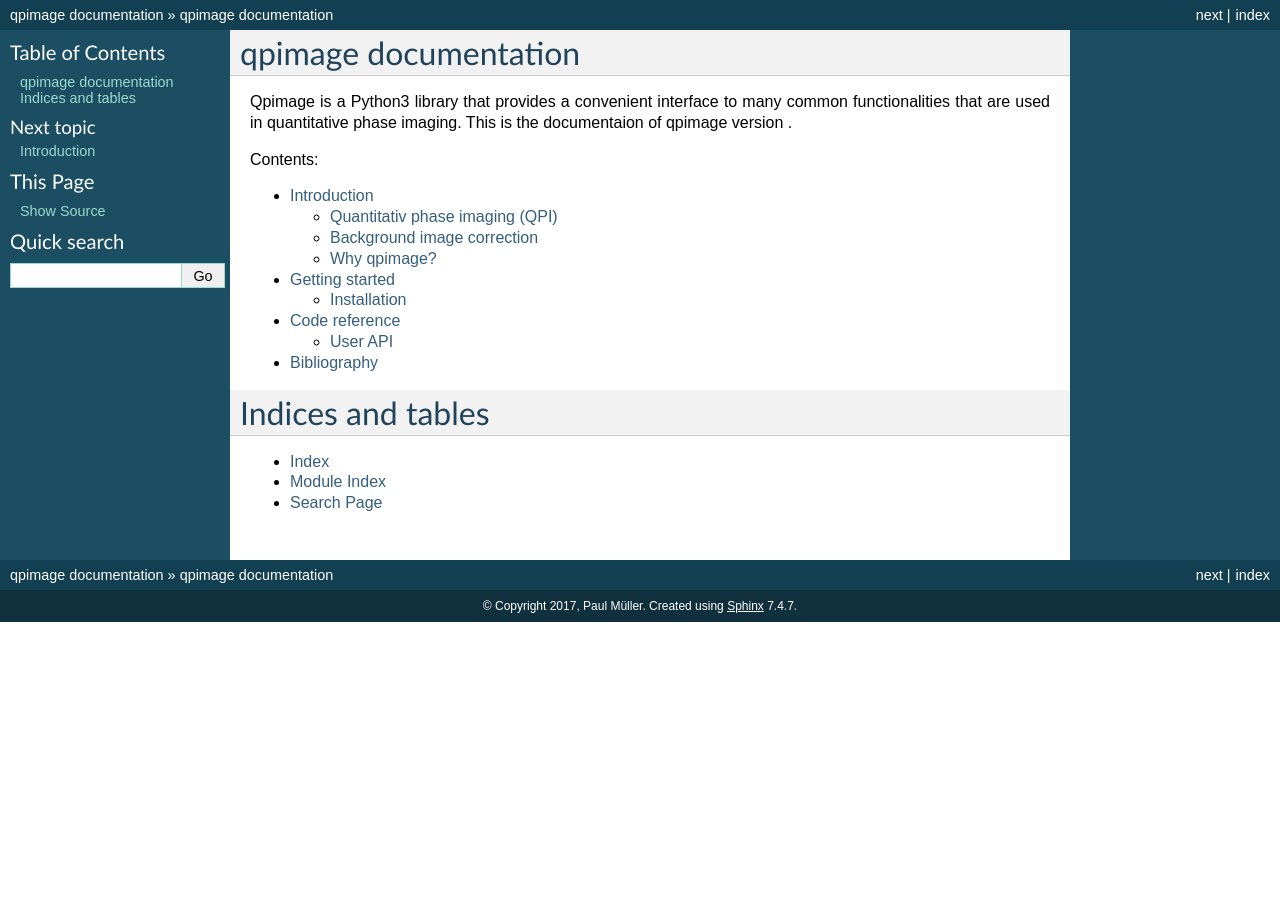
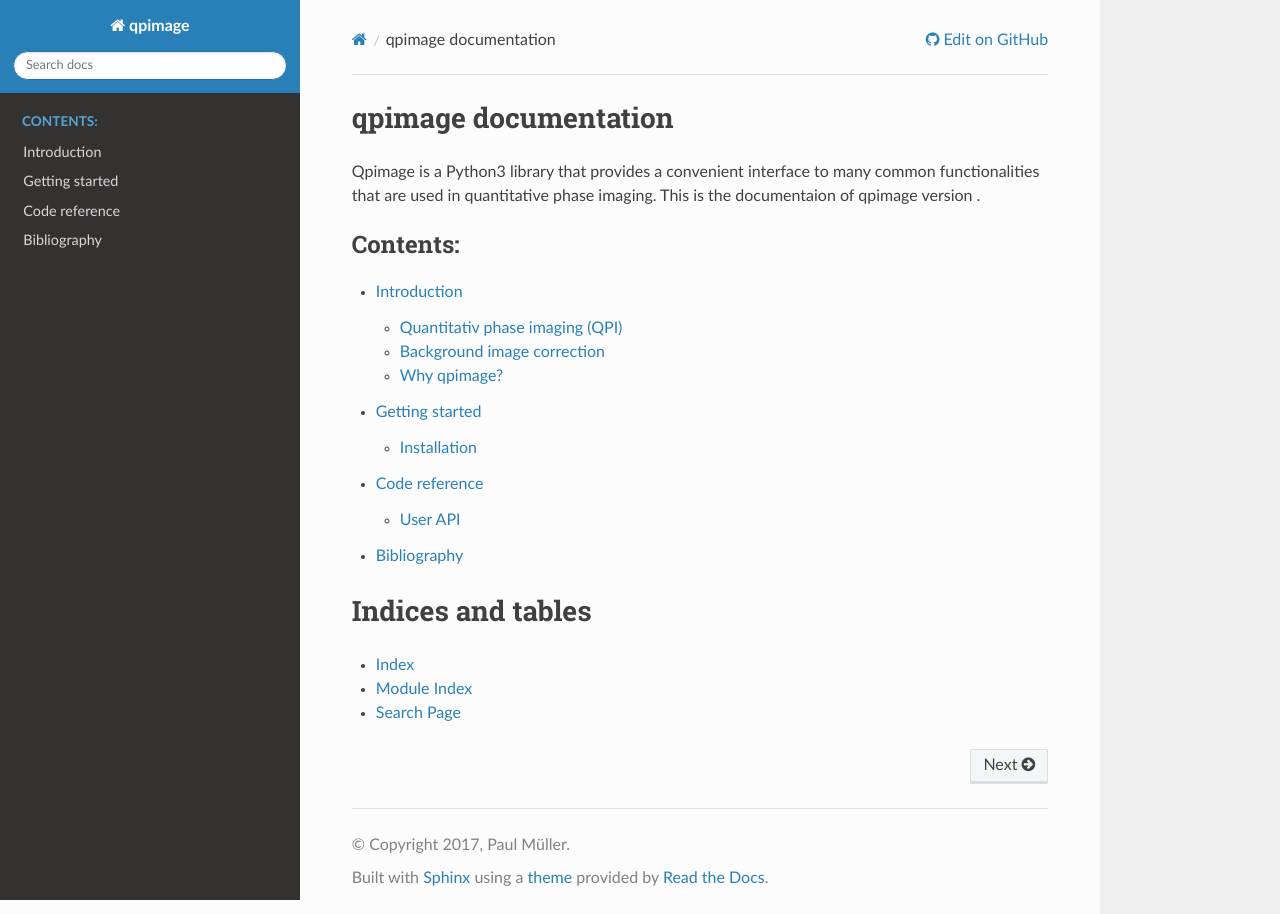
Before and after one commit to RI-imaging/qpimage, a Sphinx documentation site: the page built from docs/index.rst, in a window 1280 px wide. Built offline with Sphinx 7.4.7 and the Read the Docs theme 2.0.0, drawn with Linux system fonts in a browser that asks for light colours; pages that are not in the unit, such as notebooks, are missing from menus; the version number could not be read and is left out.

Commit message:
update doc

```diff
--- a/docs/conf.py
+++ b/docs/conf.py
@@ -118,7 +118,7 @@ todo_include_todos = False
 # The theme to use for HTML and HTML Help pages.  See the documentation for
 # a list of builtin themes.
 #
-html_theme = 'default'
+html_theme = 'sphinx_rtd_theme'
 
 # Theme options are theme-specific and customize the look and feel of a theme
 # further.  For a list of options available for each theme, see the
--- a/docs/extensions/fancy_include.py
+++ b/docs/extensions/fancy_include.py
@@ -67,6 +67,7 @@ class IncludeDirective(Directive):
             image_path = ""
         if image_path:
             rst.append(".. figure:: {}".format(image_path))
+            rst.append("")
 
         # download file
         rst.append(":download:`{}<{}>`".format(
```
Also changed, not shown: docs/examples.rst (line endings or trailing spaces).
